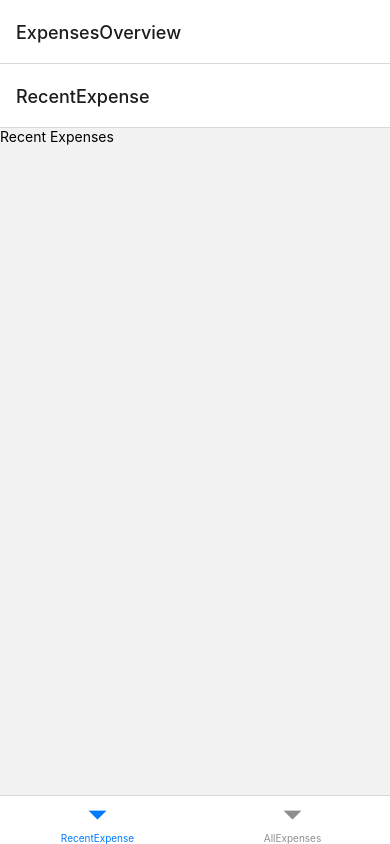
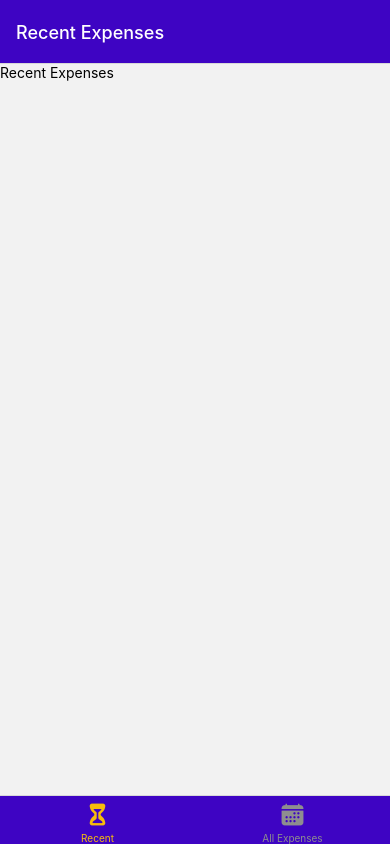
Before and after one commit to wasimhyder09/react-native-expense-tracker, a React Native app: screen / in a window 390 px wide. Built offline with nearby package versions, Linux system fonts and the light colour scheme.

Commit message:
Added icons and styling to navigation

```diff
--- a/App.js
+++ b/App.js
@@ -5,14 +5,37 @@
 import ManageExpense from './screens/ManageExpense';
 import RecentExpenses from './screens/RecentExpenses';
 import AllExpenses from './screens/AlllExpneses';
+import { GlobalStyles } from './constants/styles';
+import { Ionicons } from '@expo/vector-icons'
 
 const Stack = createNativeStackNavigator();
 const BottomTabs = createBottomTabNavigator();
 
 function ExpensesOverview() {
-  return <BottomTabs.Navigator>
-    <BottomTabs.Screen name='RecentExpense' component={RecentExpenses} />
-    <BottomTabs.Screen name='AllExpenses' component={AllExpenses} />
+  return <BottomTabs.Navigator screenOptions={{
+    headerStyle: { backgroundColor: GlobalStyles.colors.primary500 },
+    headerTintColor: 'white',
+    tabBarStyle: { backgroundColor: GlobalStyles.colors.primary500 },
+    tabBarActiveTintColor: GlobalStyles.colors.accent500
+  }}>
+    <BottomTabs.Screen
+      name='RecentExpense'
+      component={RecentExpenses}
+      options={{
+        title: 'Recent Expenses',
+        tabBarLabel: 'Recent',
+        tabBarIcon: ({ color, size }) => <Ionicons name='hourglass' size={size} color={color} />
+      }}
+    />
+    <BottomTabs.Screen
+      name='AllExpenses'
+      component={AllExpenses}
+      options={{
+        title: 'All Expenses',
+        tabBarLabel: 'All Expenses',
+        tabBarIcon: ({ color, size }) => <Ionicons name='calendar' size={size} color={color} />
+      }}
+    />
   </BottomTabs.Navigator>
 }
 
@@ -22,7 +45,13 @@
       <StatusBar style="auto" />
       <NavigationContainer>
         <Stack.Navigator>
-          <Stack.Screen name='ExpensesOverview' component={ExpensesOverview} />
+          <Stack.Screen
+            name='ExpensesOverview'
+            component={ExpensesOverview}
+            options={{
+              headerShown: false
+            }}
+          />
           <Stack.Screen name='ManageExpense' component={ManageExpense} />
         </Stack.Navigator>
       </NavigationContainer>
--- /dev/null
+++ b/constants/styles.js
@@ -0,0 +1,16 @@
+export const GlobalStyles = {
+  colors: {
+    primary50: '#e4d9fd',
+    primary100: '#c6affc',
+    primary200: '#a281f0',
+    primary400: '#5721d4',
+    primary500: '#3e04c3',
+    primary700: '#2d0689',
+    primary800: '#200364',
+    accent500: '#f7bc0c',
+    error50: '#fcc4e4',
+    error500: '#9b095c',
+    gray500: '#39324a',
+    gray700: '#221c30',
+  },
+};
```
